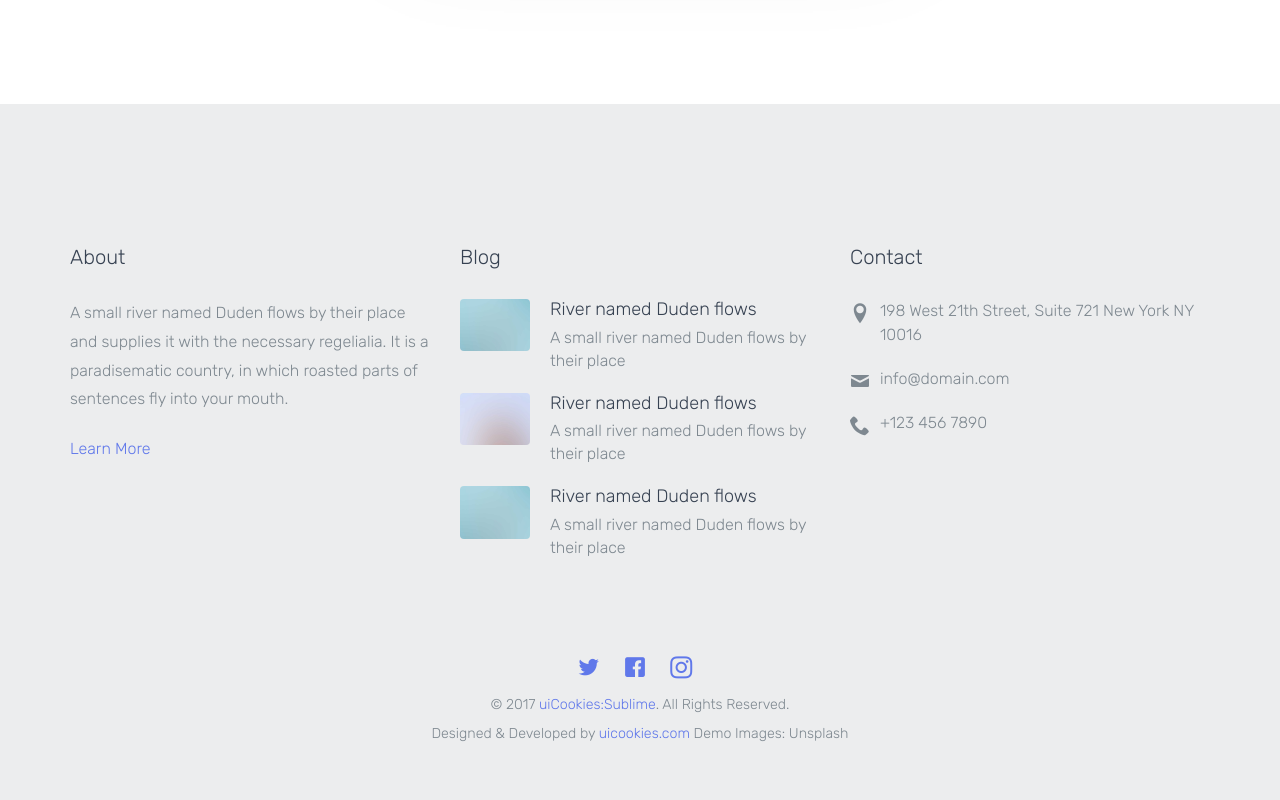
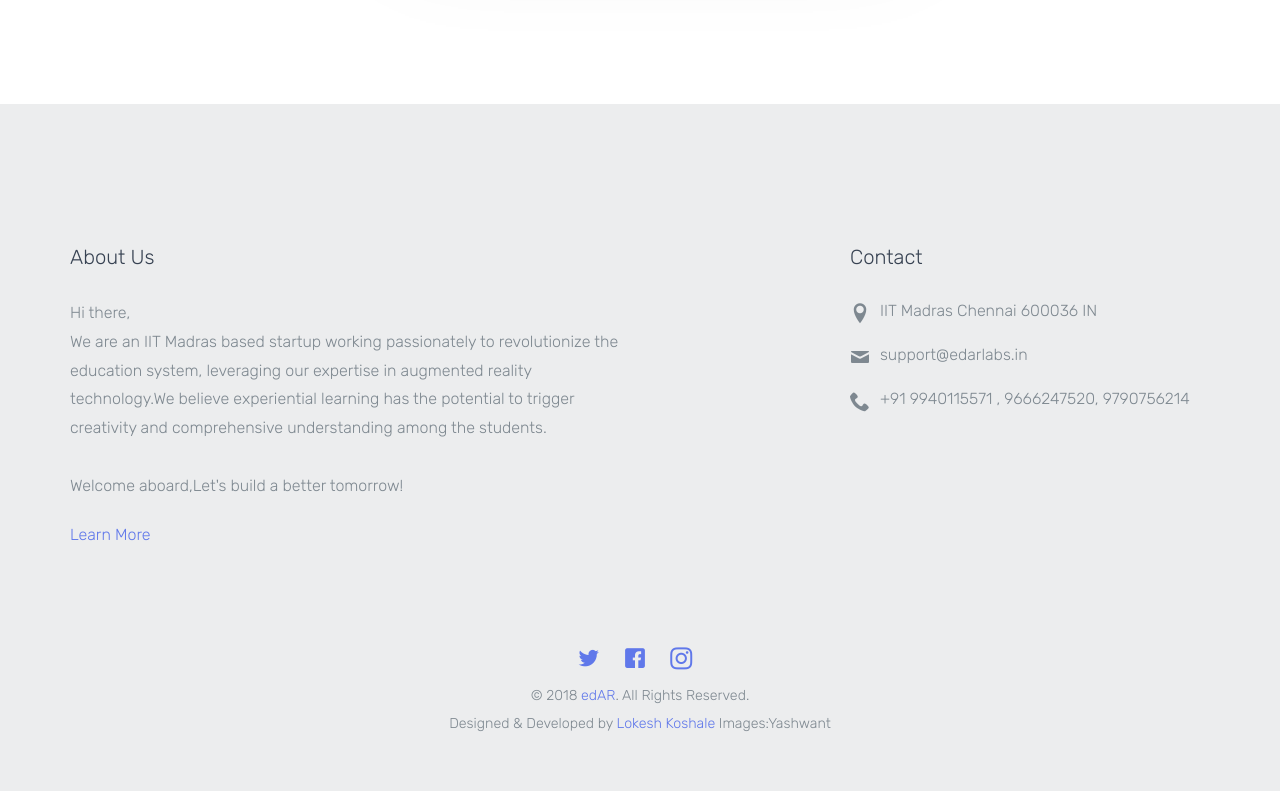
Before and after one commit to lkoshale/website, a website: page sublime/login.html in a window 1280 px wide. Shown: the part 821-1621 px from the top of the page. Drawn offline with Linux system fonts and the light colour scheme; files whose address does not match are found by name.

Commit message:
about us changed

```diff
--- a/sublime/Login.js
+++ b/sublime/Login.js
@@ -32,7 +32,7 @@ function LogIN(){
                 // localStorage.setItem('edarSCHOOL', root[x]['username']);
                 // localStorage.setItem('edarSCHOOLName', root[x]['name']);
                 console.log("redirect");
-                window.location.href = "FillData.html";
+                window.location.href = "ViewData.html";
             }
         }
 
--- a/sublime/login.html
+++ b/sublime/login.html
@@ -97,20 +97,24 @@
   <footer role="contentinfo" class="probootstrap-footer">
     <div class="container">
       <div class="row">
-        <div class="col-md-4">
+        <div class="col-md-6">
           <div class="probootstrap-footer-widget">
-            <h3>About</h3>
-            <p>A small river named Duden flows by their place and supplies it with the necessary regelialia. It is a paradisematic country, in which roasted parts of sentences fly into your mouth.</p>
+            <h3>About Us</h3>
+            <p>Hi there,<br>
+              We are an IIT Madras based startup working passionately to revolutionize the education system, leveraging our expertise in augmented reality technology.We believe experiential learning has the potential to trigger creativity and  comprehensive understanding among the students.
+              <br><br>
+              Welcome aboard,Let's build a better tomorrow!
+              </p>
             <p><a href="#" class="link-with-icon">Learn More <i class=" icon-chevron-right"></i></a></p>
           </div>
         </div>
-        <div class="col-md-4">
+        <!-- <div class="col-md-4">
           <div class="probootstrap-footer-widget">
             <h3>Blog</h3>
             <ul class="probootstrap-blog-list">
               <li>
                 <a href="#">
-                  <figure><img src="img/img_2.jpg" alt="Free Bootstrap Template by uicookies.com" class="img-responsive"></figure>
+                  <figure><img src="img/img_2.jpg" alt="" class="img-responsive"></figure>
                   <div class="text">
                     <h4>River named Duden flows</h4>
                     <p>A small river named Duden flows by their place</p>
@@ -137,14 +141,14 @@
               </li>
             </ul>
           </div>
-        </div>
-        <div class="col-md-4">
+        </div> -->
+        <div class="col-md-4 col-md-offset-2">
           <div class="probootstrap-footer-widget">
             <h3>Contact</h3>
             <ul class="probootstrap-contact-info">
-              <li><i class="icon-location2"></i> <span>198 West 21th Street, Suite 721 New York NY 10016</span></li>
-              <li><i class="icon-mail"></i><span>info@domain.com</span></li>
-              <li><i class="icon-phone2"></i><span>+123 456 7890</span></li>
+              <li><i class="icon-location2"></i> <span>IIT Madras Chennai 600036 IN</span></li>
+              <li><i class="icon-mail"></i><span>support@edarlabs.in</span></li>
+              <li><i class="icon-phone2"></i><span>+91 9940115571 , 9666247520, 9790756214</span></li>
             </ul>
 
           </div>
@@ -158,7 +162,9 @@
             <li><a href=""><i class="icon-instagram2"></i></a></li>
           </ul>
           <p>
-            <small>&copy; 2017 <a href="https://uicookies.com/" target="_blank">uiCookies:Sublime</a>. All Rights Reserved. <br> Designed &amp; Developed by <a href="https://uicookies.com/" target="_blank">uicookies.com</a> Demo Images: Unsplash</small>
+            <small>&copy; 2018 <a href="index.html" target="_blank">edAR</a>.
+               All Rights Reserved. <br> Designed &amp; Developed by
+               <a href="https://github.com/lkoshale/" target="_blank">Lokesh Koshale</a> Images:Yashwant</small>
           </p>
 
         </div>
```
Also changed, not shown: sublime/FillData.html (+17 -13 lines), sublime/SchoolStat.html (+17 -13 lines), sublime/ViewData.html (+17 -13 lines), sublime/index.html (+9 -5 lines).
